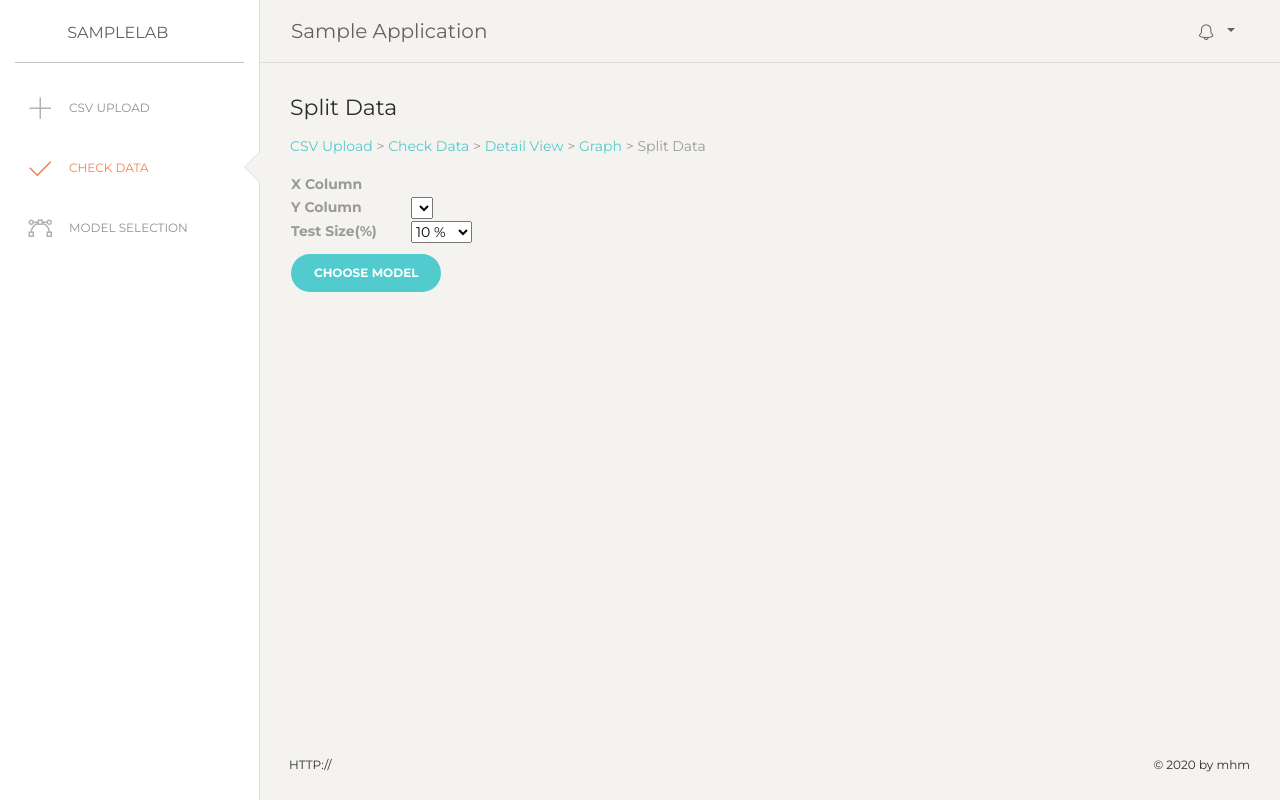
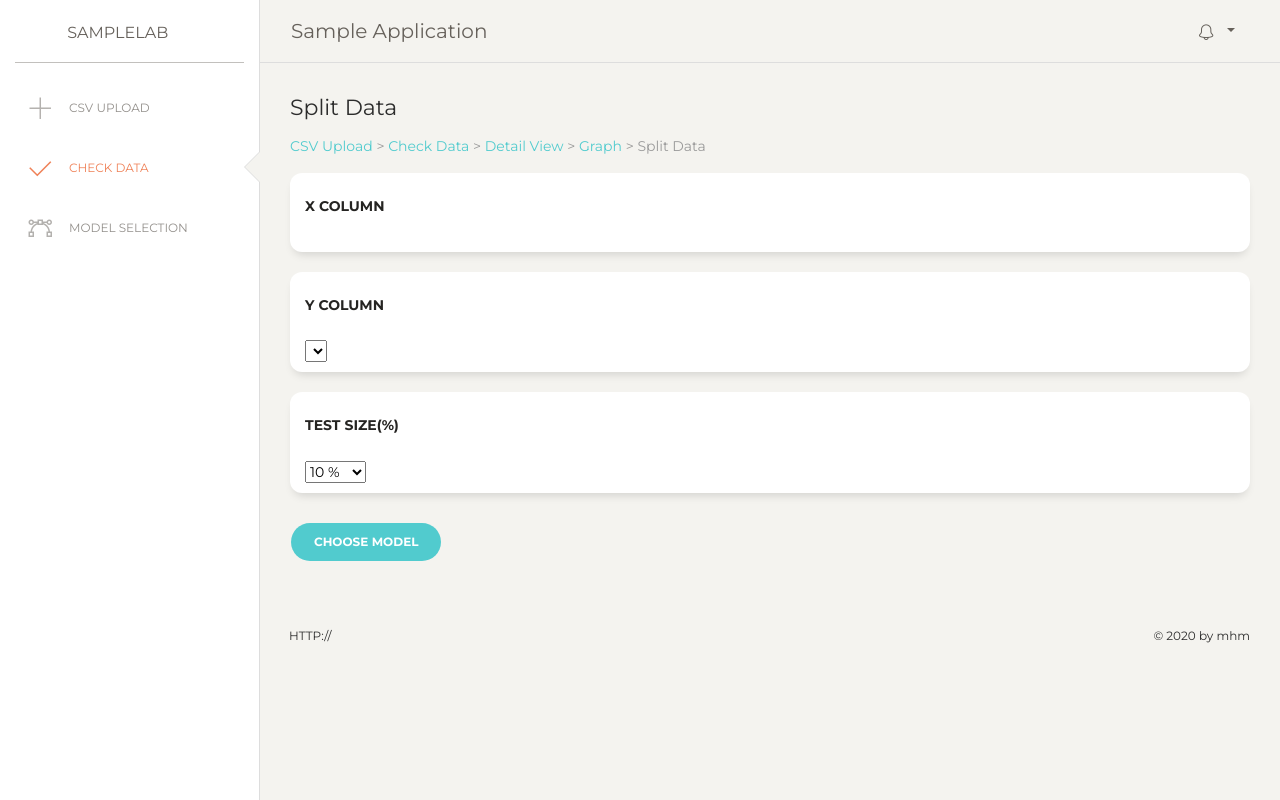
Before and after one commit to maxhyunm/samplelab, a Django app: template templates/splitdata.html in a window 1280 px wide. Run offline with Django 3.2, Linux system fonts and the light colour scheme; the template is opened without the code that fills it, so the values that code supplies are empty; some libraries are stand-ins or nearby versions.

```diff
--- a/templates/index.html
+++ b/templates/index.html
@@ -33,6 +33,9 @@
                                $('#data_format').val(ext)
                                return true;
                             }
+                            else {
+                                return false;
+                                }
                         }
                     }
                 }
--- a/templates/splitdata.html
+++ b/templates/splitdata.html
@@ -122,38 +122,50 @@
                             <a href="{% url 'testapp:getgraphback' id %}">Graph</a> >
                             Split Data
                         </p>
+                      </div>
+                    </div>
+                  <form action="{% url 'testapp:splitdata' %}" method="post" id="data" name="data" enctype="multipart/form-data">
+                          {% csrf_token %}
+                      <div class="row">
+                        <div class="col-md-12">
+                            <div class="card">
+                                 <div class="card-header">
+                                    <h6 class="card-title">X Column</h6>
+                                  </div>
+                                  <div class="card-body">
 
-
-                      <form action="{% url 'testapp:splitdata' %}" method="post" id="data" name="data" enctype="multipart/form-data">
-                          {% csrf_token %}
-                          <table>
-                              <tr>
-                                  <td width="120" class="card-category"><b>X Column</b></td>
-                                  <td width="140">
                                       {% for j in cols %}
                                           <input type="checkbox" id="{{ j }}" name="xcols[]" value="{{ j }}">
                                           <label for="{{ j }}">{{ j }}</label>
                                       <br>
                                       {% endfor %}
-                                  </td>
-                              </tr>
-                              <tr>
-                                  <td class="card-category">
-                                      <b>Y Column</b>
-                                  </td>
-                                  <td>
+                                  </div>
+                            </div>
+                        </div>
+                      </div>
+                      <div class="row">
+                        <div class="col-md-12">
+                            <div class="card">
+                                 <div class="card-header">
+                                    <h6 class="card-title">Y Column</h6>
+                                  </div>
+                                  <div class="card-body">
                                       <select name="ycol">
                                           {% for i in cols %}
                                           <option value="{{ i }}">{{ i }}</option>
                                           {% endfor %}
                                       </select>
-                                  </td>
-                              </tr>
-                              <tr>
-                                  <td class="card-category">
-                                      <b>Test Size(%)</b>
-                                  </td>
-                                  <td>
+                                  </div>
+                            </div>
+                        </div>
+                      </div>
+                      <div class="row">
+                        <div class="col-md-12">
+                            <div class="card">
+                                 <div class="card-header">
+                                    <h6 class="card-title">Test Size(%)</h6>
+                                  </div>
+                                  <div class="card-body">
                                       <select name="testsize">
                                           <option value="10">10 %</option>
                                           <option value="20">20 %</option>
@@ -166,19 +178,18 @@
                                           <option value="90">90 %</option>
                                           <option value="100">100 %</option>
                                       </select>
-                                  </td>
-                              </tr>
-                          </table>
+                                  </div>
+                            </div>
+                        </div>
+                      </div>
+
                           <input type="hidden" value="{{ id }}" id="id" name="id">
                           <input type="submit" value="CHOOSE MODEL" class="btn btn-primary btn-round">
                       </form>
+                    </div>
 
 
-                  </div>
-                </div>
-              </div>
-
-                <footer class="footer" style="position: absolute; bottom: 0; width: -webkit-fill-available;">
+                <footer class="footer" style="position: relative; bottom: 0; width: -webkit-fill-available;">
                     <div class="container-fluid">
                         <div class="row">
                                 <nav class="footer-nav">
```
Also changed, not shown: templates/score.html (+59 -20 lines), testapp/views.py (+22 -10 lines).
